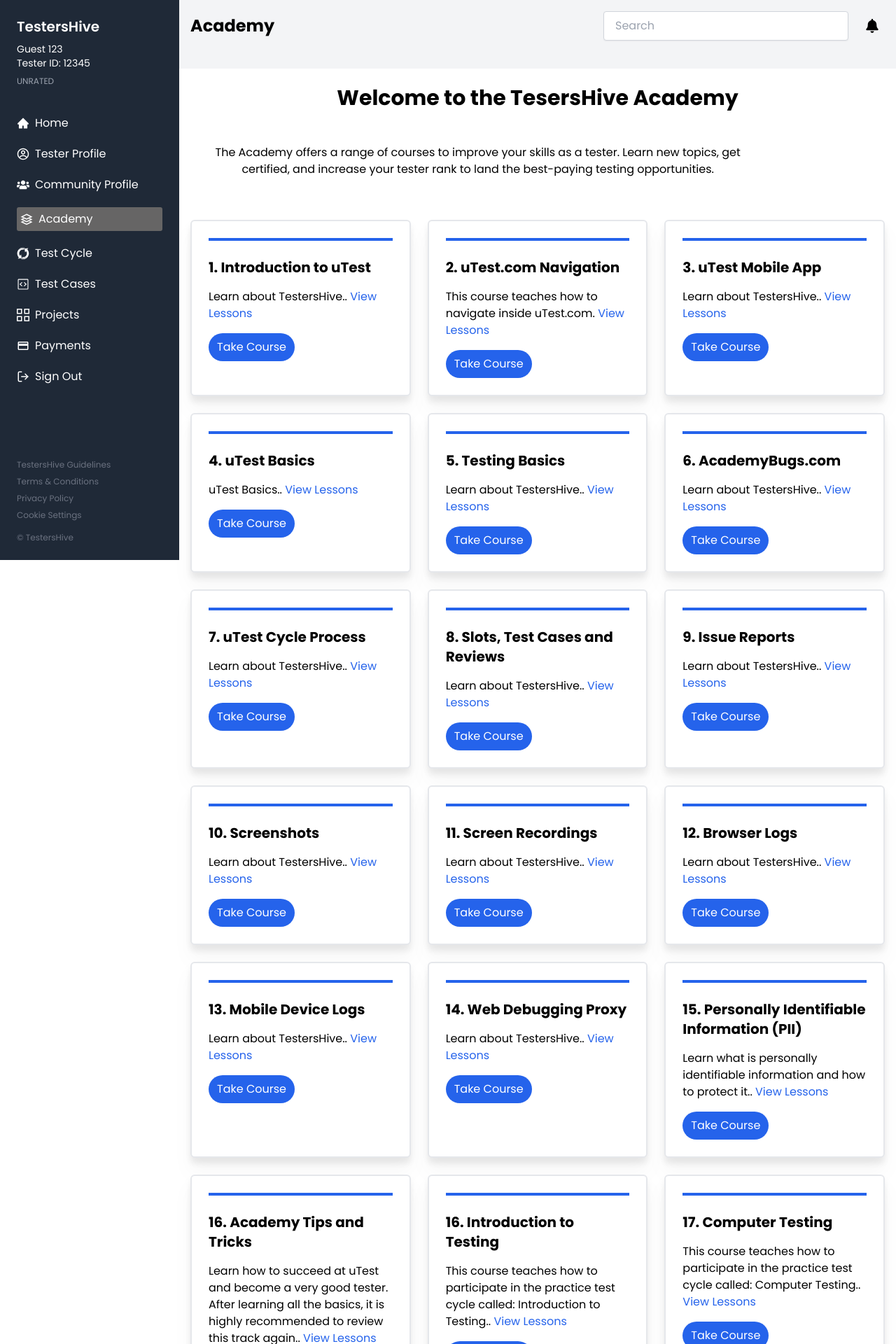
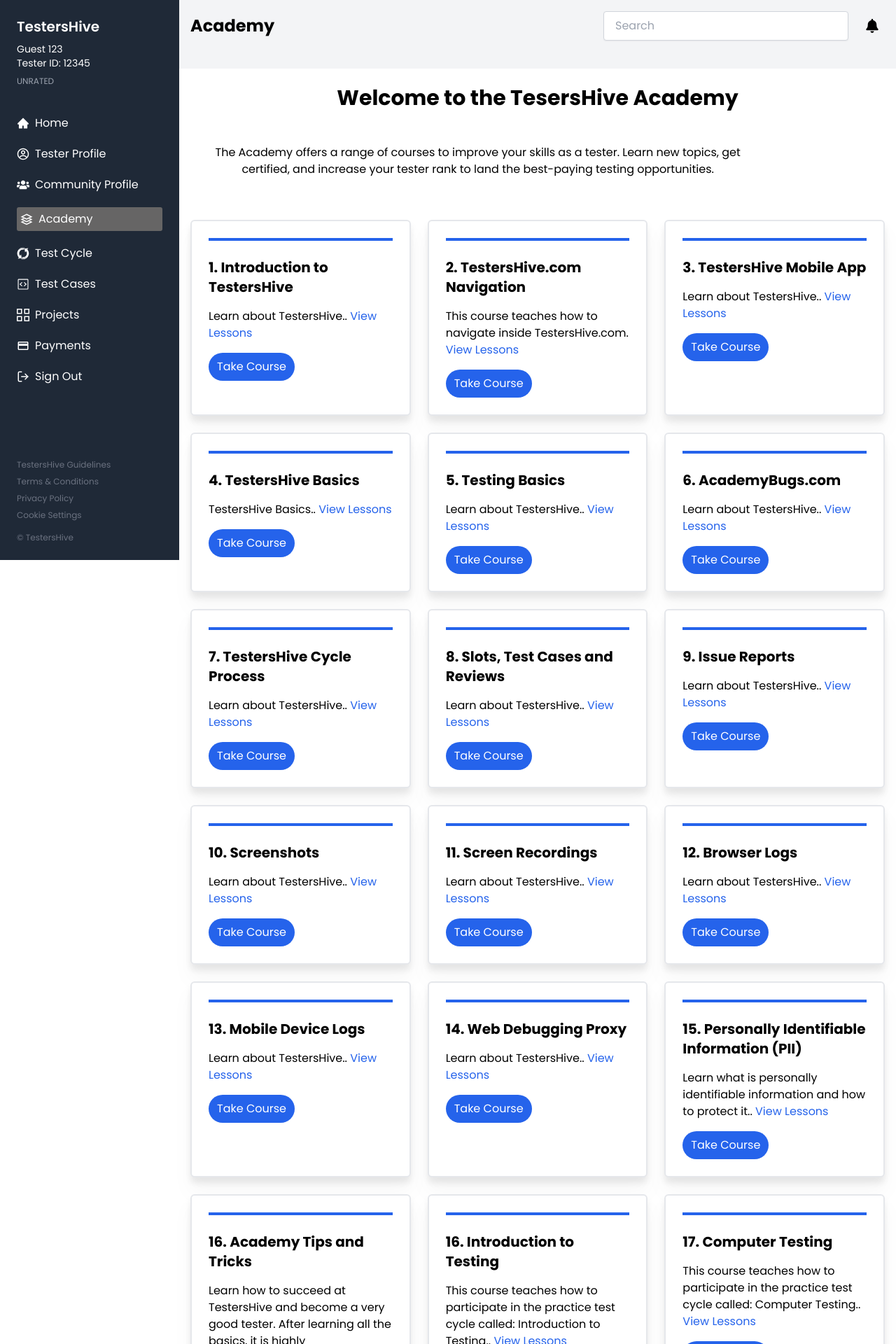
Before and after one commit to tSathwik/Qualizeal_Final_Code_Submission, a React (Vite) app in the folder client/: page /academy in a window 1280 px wide. Shown: the top 1920 px of the page at 70% size. Built offline with nearby package versions, Linux system fonts and the light colour scheme.

Commit message:
name change

```diff
--- a/client/src/Profile/StatisticsInfo.jsx
+++ b/client/src/Profile/StatisticsInfo.jsx
@@ -13,7 +13,7 @@
     <div className="flex justify-around gap-10">
 
       <div className="bg-white shadow-md p-5 rounded-lg">
-        <h2 className="text-xl font-bold mb-5">RIGHT NOW ON UTEST</h2>
+        <h2 className="text-xl font-bold mb-5">RIGHT NOW ON TestersHive</h2>
         <div className="mb-3">
           <p>Testers</p>
           <p className="text-2xl font-bold">2,070,664</p>
--- a/client/src/Projects/ProjectHead.jsx
+++ b/client/src/Projects/ProjectHead.jsx
@@ -11,7 +11,7 @@
               <Typewriter
                 options={{
                   strings:
-                    "Keep your uTest profile updated for access to exclusive opportunities.",
+                    "Keep your TestersHive profile updated for access to exclusive opportunities.",
                   autoStart: true,
                 }}
               />
@@ -25,7 +25,7 @@
       <div>
         <p className="px-16 pt-10 text-center text-xs">
           Please know, the Projects Board shows only a small fraction of the
-          paid project opportunities uTest has to offer! Increase your chances
+          paid project opportunities TestersHive has to offer! Increase your chances
           at being matched with paid project opportunities by keeping your
           Tester Profile complete and up-to-date!
         </p>
--- a/client/src/dashboard/Academy.jsx
+++ b/client/src/dashboard/Academy.jsx
@@ -4,17 +4,17 @@
 import Cards from "./Cards";
 
 const cardData = [
-  { no: "1", title: "Introduction to uTest", desc: "Learn about TestersHive." },
+  { no: "1", title: "Introduction to TestersHive", desc: "Learn about TestersHive." },
   {
     no: "2",
-    title: "uTest.com Navigation",
-    desc: "This course teaches how to navigate inside uTest.com",
+    title: "TestersHive.com Navigation",
+    desc: "This course teaches how to navigate inside TestersHive.com",
   },
-  { no: "3", title: "uTest Mobile App", desc: "Learn about TestersHive." },
-  { no: "4", title: "uTest Basics", desc: "uTest Basics." },
+  { no: "3", title: "TestersHive Mobile App", desc: "Learn about TestersHive." },
+  { no: "4", title: "TestersHive Basics", desc: "TestersHive Basics." },
   { no: "5", title: "Testing Basics", desc: "Learn about TestersHive." },
   { no: "6", title: "AcademyBugs.com", desc: "Learn about TestersHive." },
-  { no: "7", title: "uTest Cycle Process", desc: "Learn about TestersHive." },
+  { no: "7", title: "TestersHive Cycle Process", desc: "Learn about TestersHive." },
   {
     no: "8",
     title: "Slots, Test Cases and Reviews",
@@ -34,7 +34,7 @@
   {
     no: "16",
     title: "Academy Tips and Tricks",
-    desc: "Learn how to succeed at uTest and become a very good tester. After learning all the basics, it is highly recommended to review this track again.",
+    desc: "Learn how to succeed at TestersHive and become a very good tester. After learning all the basics, it is highly recommended to review this track again.",
   },
   {
     no: "16",
@@ -89,17 +89,17 @@
   {
     no: "26",
     title: "Voice Testing",
-    desc: "Learn the Voice Testing basics at uTest.",
+    desc: "Learn the Voice Testing basics at TestersHive.",
   },
   {
     no: "27",
     title: "Localization Testing",
-    desc: "Learn the Localization Testing basics at uTest.",
+    desc: "Learn the Localization Testing basics at TestersHive.",
   },
   {
     no: "28",
     title: "Streaming Apps Testing",
-    desc: "Learn the streaming and live streaming testing basics at uTest.",
+    desc: "Learn the streaming and live streaming testing basics at TestersHive.",
   },
   {
     no: "29",
```
